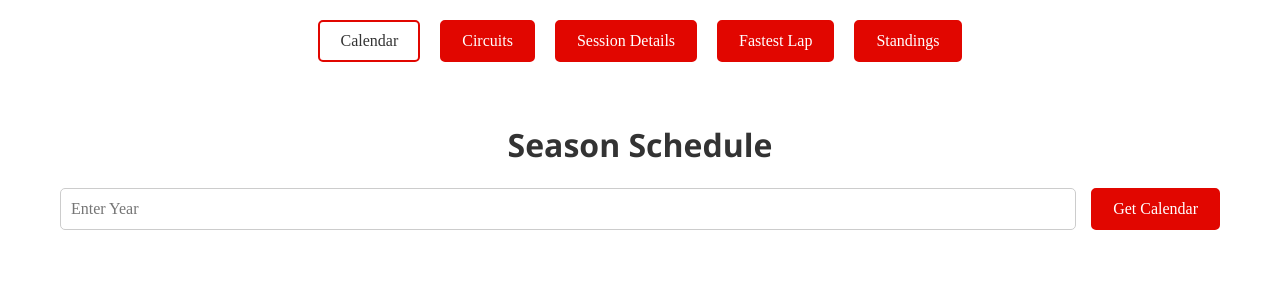
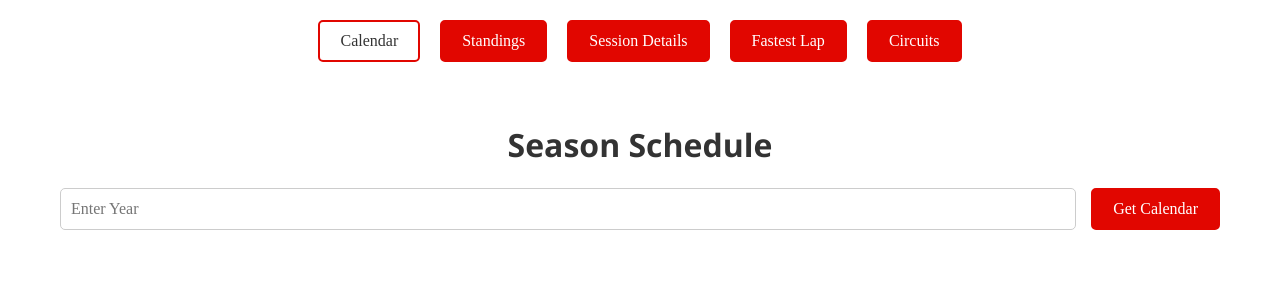
Before and after one commit to vighnesh-radhakrishnan/anemoi, a React (Create React App) app in the folder frontend/: page / in a window 1280 px wide. Shown: the top 300 px of the page. Built offline with nearby package versions, Linux system fonts and the light colour scheme.

Commit message:
minor text issue fix

```diff
--- a/frontend/src/App.js
+++ b/frontend/src/App.js
@@ -27,7 +27,7 @@ function App() {
             active={activeTab === "standings"}
             onClick={() => handleTabChange("standings")}
           >
-            Circuits
+            Standings
           </Tab>
           <Tab
             active={activeTab === "session"}
@@ -45,7 +45,7 @@ function App() {
             active={activeTab === "circuits"}
             onClick={() => handleTabChange("circuits")}
           >
-            Standings
+            Circuits
           </Tab>
         </TabWrapper>
 
--- a/frontend/src/Components/Standings.js
+++ b/frontend/src/Components/Standings.js
@@ -62,7 +62,7 @@ const Standing = () => {
 
   return (
     <PageWrapper>
-      <h1>Get Standings Data</h1>
+      <h1>Standings Data</h1>
 
       <FormWrapper
         onSubmit={handleSubmit}
```
